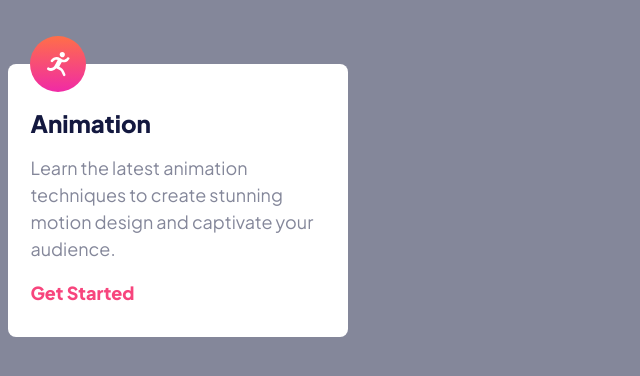
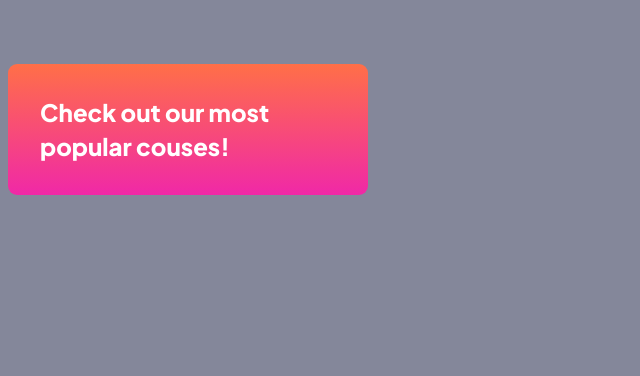
Before and after one commit to Lewis-mbui/fem-elearning-landing-page, a plain HTML site: page index.html in a window 1280 px wide. Shown: the whole page, without its empty margins (0-640 px from the left). Drawn offline with Linux system fonts and the light colour scheme.

Commit message:
Build cta component

```diff
--- a/css/styles.css
+++ b/css/styles.css
@@ -85,7 +85,7 @@ p {
   padding-block-start: 2.8rem;
   padding-block-end: 2.1rem;
   padding-inline: 1.4rem;
-  border-radius: 8px;
+  border-radius: 9px;
   position: relative;
   max-width: 340px;
 }
@@ -112,3 +112,19 @@ p {
   color: var(--color-pink-600);
   font-weight: 800;
 }
+
+/* CTA */
+.cta {
+  background: var(--gradient-pink);
+  padding-block: 2rem;
+  border-radius: 9px;
+  padding-inline: 2rem;
+  max-width: 360px;
+}
+
+.cta__content {
+  color: var(--color-white);
+  font-weight: 800;
+  font-size: 1.5rem;
+  line-height: 1.4;
+}
--- a/index.html
+++ b/index.html
@@ -13,18 +13,8 @@
     <title>E-learning Landing Page</title>
   </head>
   <body style="padding: 0.5rem; padding-top: 4rem">
-    <div class="card">
-      <img
-        src="assets/images/icon-animation.svg"
-        alt="Animation icon"
-        class="card__icon"
-      />
-      <h2 class="card__header">Animation</h2>
-      <p class="card__description">
-        Learn the latest animation techniques to create stunning motion design
-        and captivate your audience.
-      </p>
-      <a href="#" class="card__link">Get Started</a>
+    <div class="cta">
+      <p class="cta__content">Check out our most popular couses!</p>
     </div>
   </body>
 </html>
```
Also changed, not shown: components/cta.html (added, +3 -0 lines).
